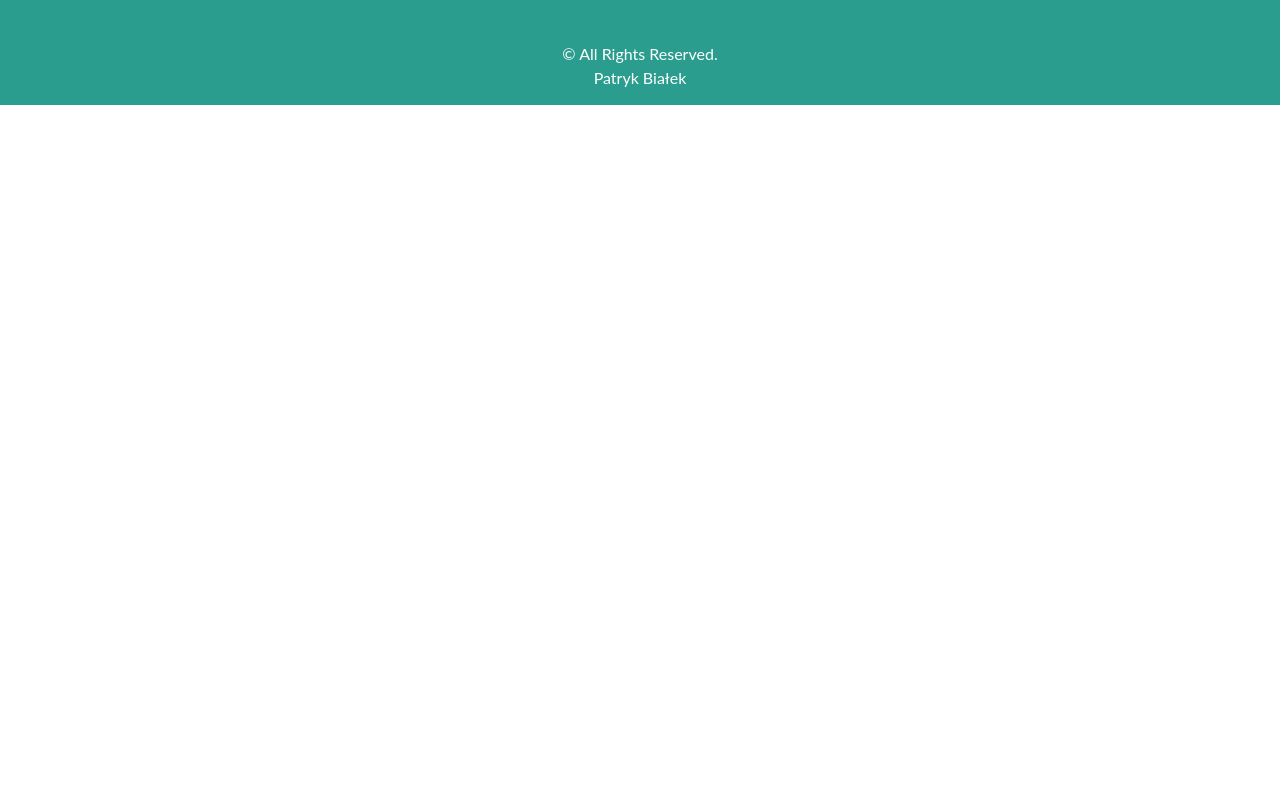
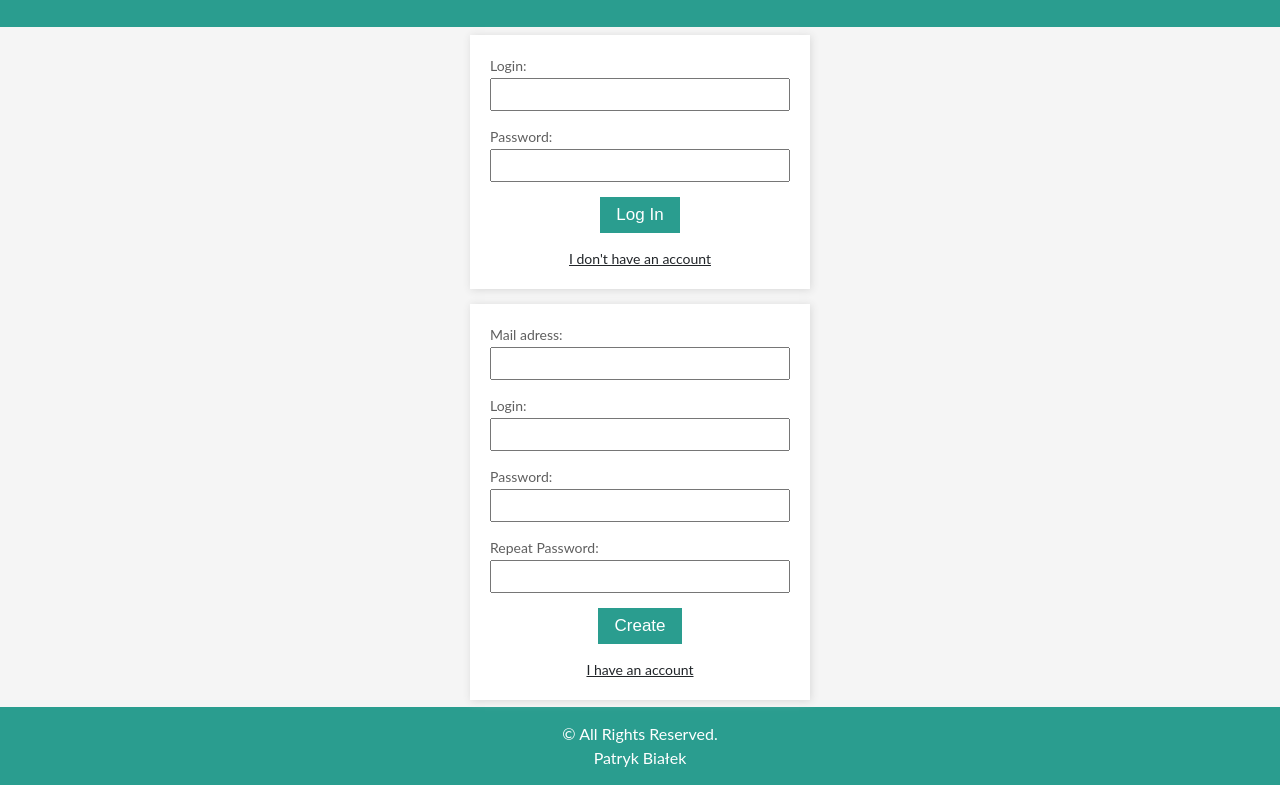
Before and after one commit to PatrickBialek/006_Flats-renting-portal-vanilla-js, a website built with webpack: page my-account.html in a window 1280 px wide. Shown: the part 70-855 px from the top of the page. Before the commit the page ends 800 px from the top, so only its background shows below. Built offline with nearby package versions, Linux system fonts and the light colour scheme.

Commit message:
working on singin and signup template

```diff
--- a/my-account.html
+++ b/my-account.html
@@ -26,7 +26,41 @@
 		</nav>
 	</header>
 
-	<main></main>
+	<main class="account-area">
+		<div class="log-in margin-bottom-medium">
+			<div class="log-in__row">
+				<label class="log-in__label" for="user-nick">Login:</label>
+				<input class="log-in__field" type="text" id="user-nick">
+			</div>
+			<div class="log-in__row">
+				<label class="log-in__label" for="user-password">Password:</label>
+				<input class="log-in__field" type="password" id="user-password">
+			</div>
+			<input class="btn btn--green margin-bottom-medium" type="submit" id="log-in" value="Log In">
+			<span class="log-in__negation" id="dont-have-account-text">I don't have an account</span>
+		</div>
+
+		<div class="create-account">
+			<div class="create-account__row">
+				<label class="create-account__label" for="new-user-mail-adress">Mail adress:</label>
+				<input class="create-account__field" type="text" id="new-user-mail-adress">
+			</div>
+			<div class="create-account__row">
+				<label class="create-account__label" for="new-user-nick">Login: </label>
+				<input class="create-account__field" type="text" id="new-user-nick">
+			</div>
+			<div class="create-account__row">
+				<label class="create-account__label" for="new-user-password">Password:</label>
+				<input class="create-account__field" type="password" id="new-user-password">
+			</div>
+			<div class="create-account__row">
+				<label class="create-account__label" for="new-user-password">Repeat Password:</label>
+				<input class="create-account__field" type="password" id="new-user-password-repeat">
+			</div>
+			<input class="btn btn--green margin-bottom-medium" type="submit" id="log-in" value="Create">
+			<span class="create-account__negation" id="dont-have-account-text">I have an account</span>
+		</div>
+	</main>
 
 	<footer class="footer">
 		<span>© All Rights Reserved.</span>
--- a/src/css/base/_5-variables.scss
+++ b/src/css/base/_5-variables.scss
@@ -5,8 +5,10 @@ $light-grey: #e9e9eb;
 $grey: #5f5f5f;
 $dark-grey: #53535f;
 
+$green: #2A9D8F;
+$green-hover: #1e7268;
+
 $white: #fff;
 $red: #e63946;
 $indigo: #264653;
-$green: #2A9D8F;
 $orange: #E76F51;
--- a/src/css/modules/0-layout/_0-inputs.scss
+++ b/src/css/modules/0-layout/_0-inputs.scss
@@ -15,6 +15,24 @@
 	}
 }
 
+.btn {
+	padding: 8px 16px;
+	font-size: 1.7rem;
+	cursor: pointer;
+	outline: none;
+
+	&--green {
+		background-color: $green;
+		color: $white;
+		transition: all ease-out .3s;
+		border: none;
+
+		&:hover {
+			background-color: $green-hover;
+		}
+	}
+}
+
 @media (max-width: 880px) {
 	.select {
 		&--bigger {
--- /dev/null
+++ b/src/css/modules/4-my-account/0-layout.scss
@@ -0,0 +1,8 @@
+.account-area {
+	height: 85vh;
+	display: flex;
+	justify-content: center;
+	align-items: center;
+	flex-direction: column;
+	background-color: #f5f5f5;
+}
--- /dev/null
+++ b/src/css/modules/4-my-account/1-login-in.scss
@@ -0,0 +1,38 @@
+.log-in {
+	padding: 2rem;
+	background-color: #fff;
+	box-shadow: 1px 1px 8px 0px #d8d8d8;
+	justify-content: center;
+	align-items: center;
+	width: 80%;
+	max-width: 300px;
+
+	&,
+	&__row {
+		display: flex;
+		flex-direction: column;
+	}
+
+	&__row {
+		width: 100%;
+		margin-bottom: 1.5rem;
+	}
+
+	&__label {
+		font-size: 1.4rem;
+		color: #5f5f5f;
+		margin-bottom: 2px;
+	}
+
+	&__field {
+		outline: none;
+		padding: 4px 8px;
+		font-size: 1.8rem;
+	}
+
+	&__negation {
+		font-size: 1.4rem;
+		cursor: pointer;
+		text-decoration: underline;
+	}
+}
--- /dev/null
+++ b/src/css/modules/4-my-account/2-create-account.scss
@@ -0,0 +1,38 @@
+.create-account {
+	padding: 2rem;
+	background-color: #fff;
+	box-shadow: 1px 1px 8px 0px #d8d8d8;
+	justify-content: center;
+	align-items: center;
+	width: 80%;
+	max-width: 300px;
+
+	&,
+	&__row {
+		display: flex;
+		flex-direction: column;
+	}
+
+	&__row {
+		width: 100%;
+		margin-bottom: 1.5rem;
+	}
+
+	&__label {
+		font-size: 1.4rem;
+		color: #5f5f5f;
+		margin-bottom: 2px;
+	}
+
+	&__field {
+		outline: none;
+		padding: 4px 8px;
+		font-size: 1.8rem;
+	}
+
+	&__negation {
+		font-size: 1.4rem;
+		cursor: pointer;
+		text-decoration: underline;
+	}
+}
--- a/src/css/style.scss
+++ b/src/css/style.scss
@@ -8,8 +8,15 @@
 
 // Modules
 @import "modules/0-layout/_0-inputs";
+
 @import "modules/1-header/_1-header";
+
 @import "modules/2-front-page/_0-search";
 @import "modules/2-front-page/_1-flats";
 @import "modules/2-front-page/_2-no-result";
+
 @import "modules/3-footer/_1-footer";
+
+@import "modules/4-my-account/0-layout.scss";
+@import "modules/4-my-account/1-login-in.scss";
+@import "modules/4-my-account/2-create-account.scss";
```
Also changed, not shown: dist/style.css, src/css/modules/4-my-account/1-create-or-login-in.scss (deleted).
